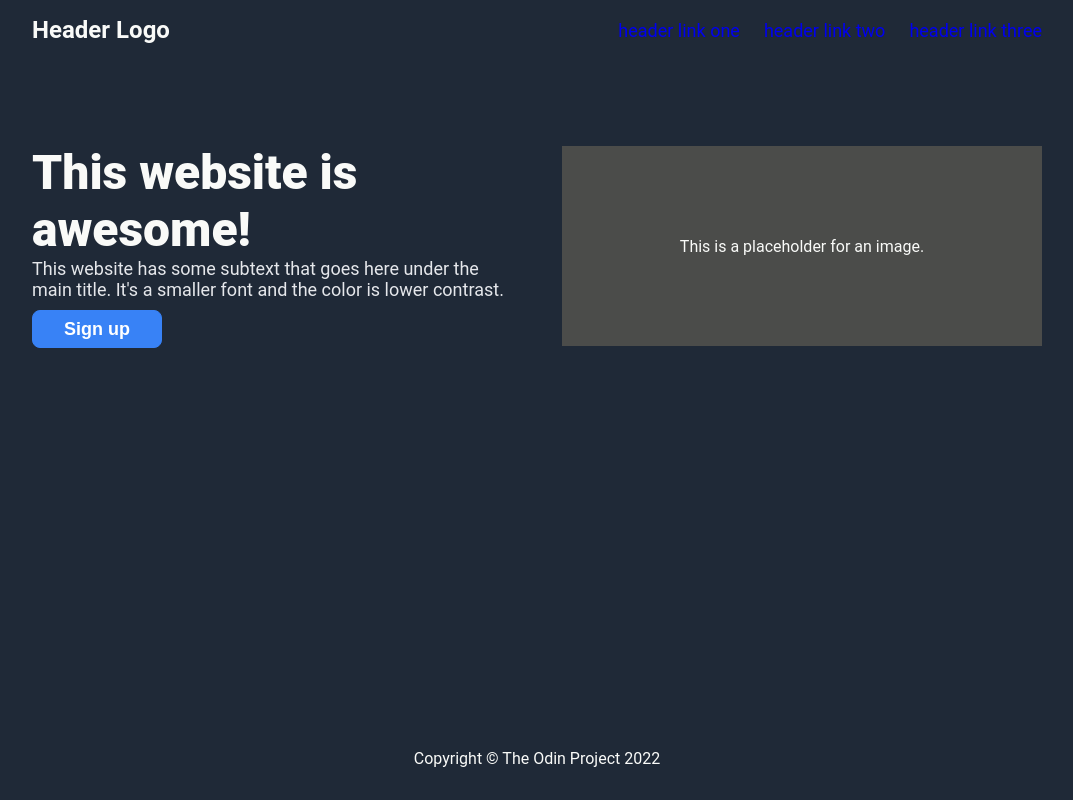
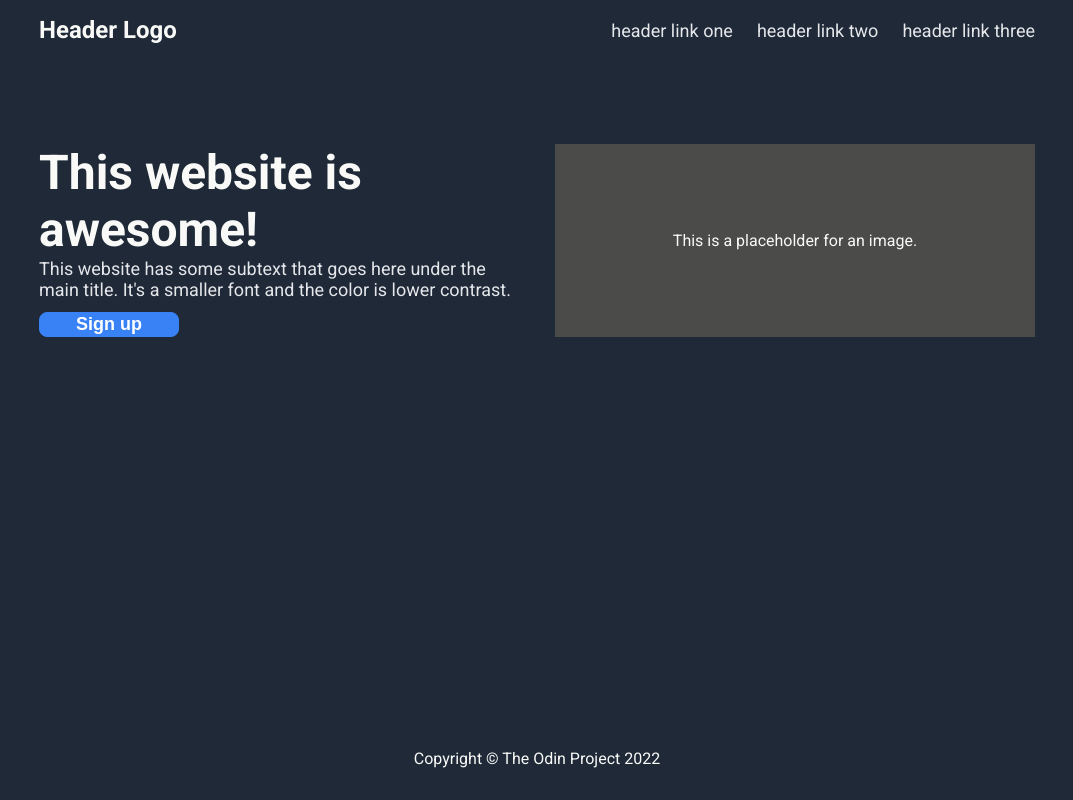
Before and after one commit to dakotalrubin/odin-landing-page, a plain HTML site: page index.html in a window 1280 px wide. Shown: the whole page, without its empty margins (103-1176 px from the left). Drawn offline with Linux system fonts and the light colour scheme.

Commit message:
Import Roboto font and fix header link color

```diff
--- a/style/style.css
+++ b/style/style.css
@@ -1,3 +1,5 @@
+@import url('https://fonts.googleapis.com/css2?family=Roboto:wght@400;700&display=swap');
+
 body {
     display: flex;
     flex-direction: column;
@@ -12,6 +14,7 @@ body {
 
 a {
     text-decoration: none;
+    color: #E5E7EB;
 }
 
 .header-container {
@@ -34,7 +37,6 @@ a {
 .header-links ul {
     display: flex;
     font-size: 18px;
-    color: #E5E7EB;
     list-style: none;
     padding: 0px;
     margin: 0px;
@@ -45,7 +47,7 @@ a {
     display: flex;
     align-items: center;
     padding: 100px 0px;
-    gap: 50px;
+    gap: 36px;
 }
 
 .header-left {
@@ -62,7 +64,7 @@ a {
 .header-text {
     font-size: 18px;
     color: #E5E7EB;
-    margin-bottom: 10px;
+    margin-bottom: 12px;
 }
 
 button {
@@ -72,8 +74,8 @@ button {
     color: #FFFFFF;
     font-size: 18px;
     font-weight: 700;
-    height: 38px;
-    width: 130px;
+    height: 36x;
+    width: 140px;
 }
 
 .header-right {
@@ -81,7 +83,7 @@ button {
     justify-content: center;
     align-items: center;
     background-color: #4B4C4A;
-    height: 200px;
+    height: 193px;
     width: 480px;
 }
 
```
